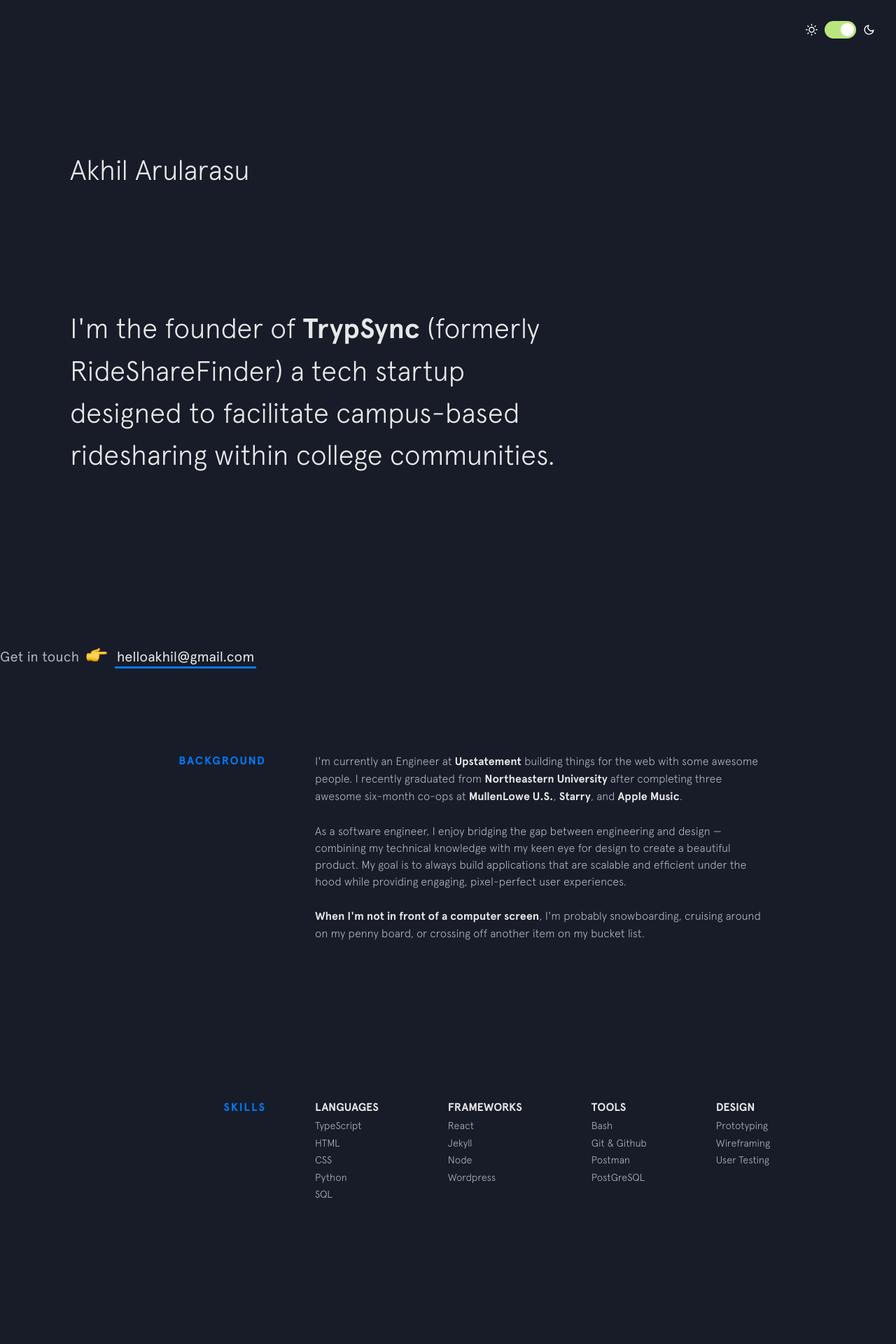
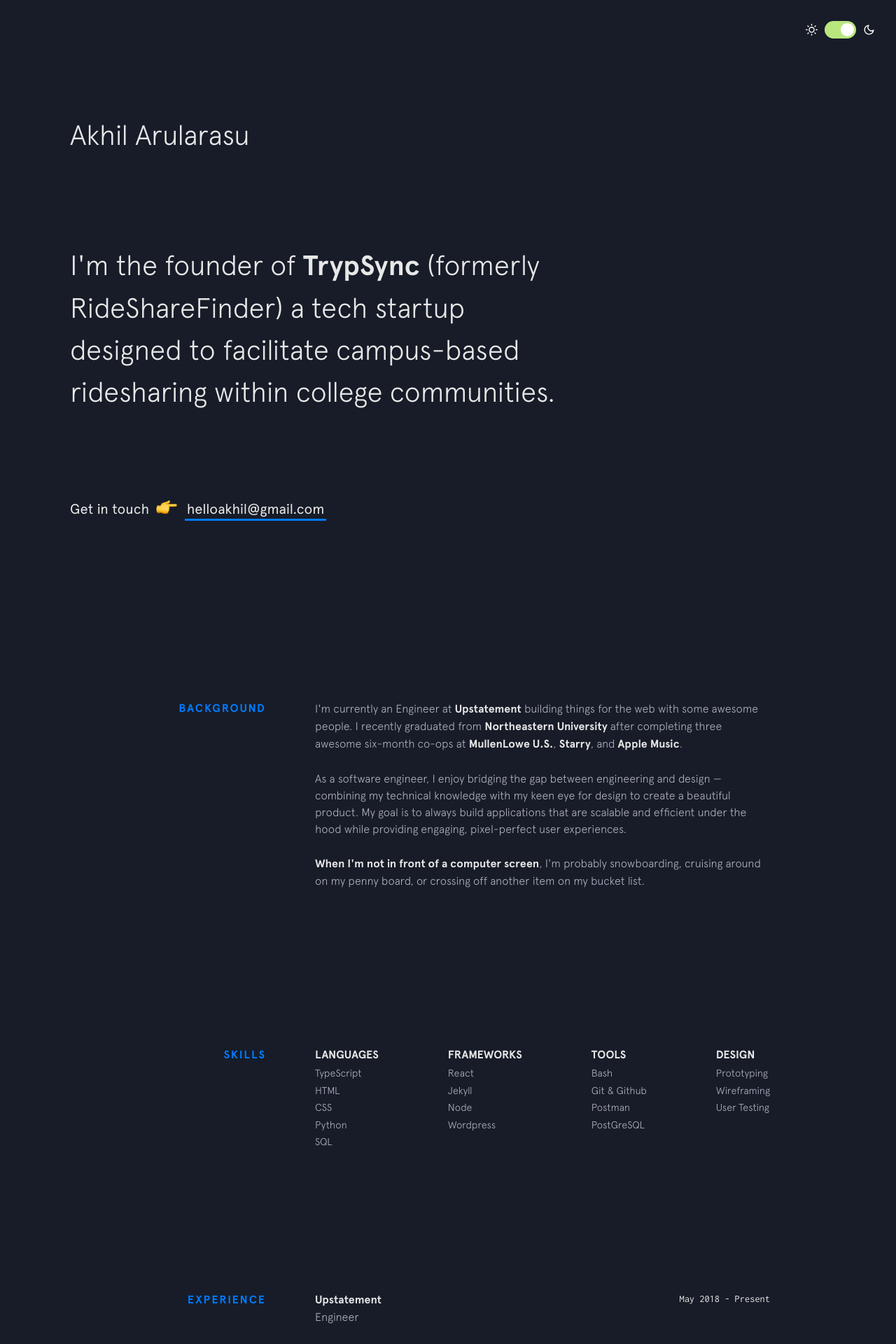
Before and after one commit to akhil-arularasu/akhil-arularasu.github.io, a Jekyll site: the page built from index.html, in a window 1280 px wide. Shown: the top 1920 px of the page at 70% size. Built offline with Jekyll 4.4.1, drawn with Linux system fonts in a browser that asks for light colours; nearby versions of some CDN libraries.

Commit message:
Update intro.html

```diff
--- a/_includes/intro.html
+++ b/_includes/intro.html
@@ -1,10 +1,9 @@
-<header class="intro" style="margin-bottom: 0;">
-  <h1 class="intro__hello" style="margin-bottom: 0;">Akhil Arularasu</h1>
+<header class="intro">
+  <h1 class="intro__hello" >Akhil Arularasu</h1>
 
-  <h2 class="intro__tagline">I'm
+  <h5 class="intro__tagline">I'm
     the founder of <a href="https://www.trypsync.com">TrypSync</a> (formerly RideShareFinder) a tech startup designed to facilitate campus-based ridesharing within college communities.
-  </h2>
-</header>
+  </h5>
 
   <h3 class="intro__contact">
     <span>Get in touch </span>
```
